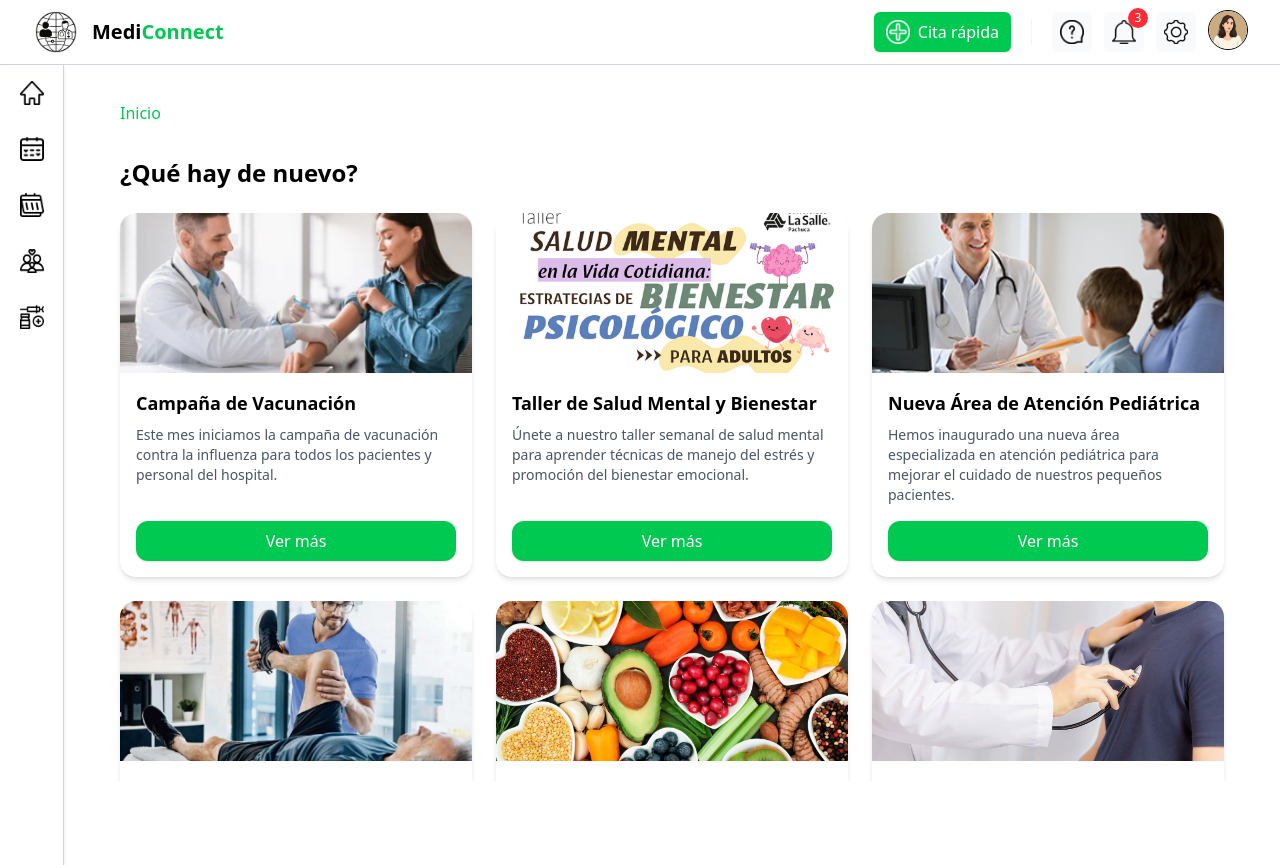
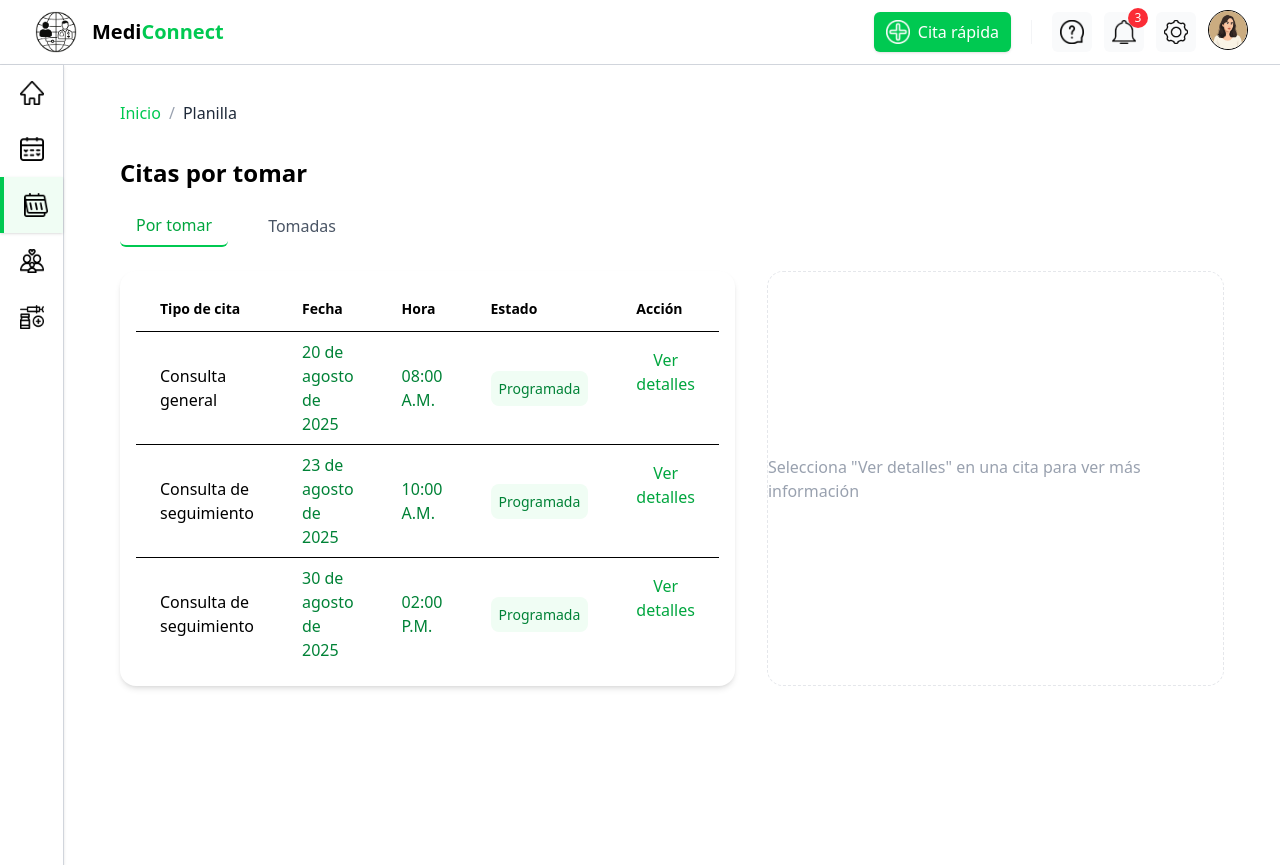
Before and after one commit to Cabrales16/MediConnect, a React (Vite) app: page /planilla in a window 1280 px wide. Before the commit this address led to /paciente/inicio. Built offline with nearby package versions, Linux system fonts and the light colour scheme.

Commit message:
Adjunto cambios en planilla

```diff
--- a/src/App.jsx
+++ b/src/App.jsx
@@ -1,51 +1,16 @@
 import React, { useEffect } from "react";
-import { BrowserRouter as Router, Routes, Route, Navigate } from "react-router-dom";
-
-import PacienteLayout from "./Paciente/PacienteLayout.jsx";
-import MedicoLayout from "./Medico/MedicoLayout";
-import AdminLayout from "./Admin/AdminLayout";
-import Login from "./InicioSesion/InicioSesión";
+import PacienteLayout from "./Paciente/PacienteLayout"
 
 export default function App() {
+  // Esto es para eliminar el scroll de la página
   useEffect(() => {
-    document.body.style.overflow = "hidden";
+    document.body.style.overflow = "hidden"; // Elimina scroll
     return () => {
-      document.body.style.overflow = "";
+      document.body.style.overflow = ""; // Limpieza si App se desmonta
     };
   }, []);
 
-  // Simulación: aquí deberías obtener el rol real desde contexto, localStorage o backend
-  const userRole = "paciente"; // "medico", "admin" o null si no hay sesión
-
   return (
-    <Router>
-      <Routes>
-        {/* Página de Login */}
-        <Route path="/login" element={<Login />} />
-
-        {/* Layouts por rol */}
-        {userRole === "paciente" && (
-          <Route path="/paciente/*" element={<PacienteLayout />} />
-        )}
-        {userRole === "medico" && (
-          <Route path="/medico/*" element={<MedicoLayout />} />
-        )}
-        {userRole === "admin" && (
-          <Route path="/admin/*" element={<AdminLayout />} />
-        )}
-
-        {/* Fallback: redirige según el rol o al login */}
-        <Route
-          path="*"
-          element={
-            userRole ? (
-              <Navigate to={`/${userRole}`} replace />
-            ) : (
-              <Navigate to="/login" replace />
-            )
-          }
-        />
-      </Routes>
-    </Router>
+    <PacienteLayout />
   );
 }
--- a/src/Paciente/PacienteLayout.jsx
+++ b/src/Paciente/PacienteLayout.jsx
@@ -1,6 +1,5 @@
-// src/layouts/PacienteLayout.jsx
-import React from "react";
-import { Routes, Route, Navigate } from "react-router-dom";
+import React, { useEffect } from "react";
+import { BrowserRouter as Router, Routes, Route, Navigate } from "react-router-dom";
 import Navbar from "./components/Navbar/Navbar";
 import Sidebar from "./components/Menu/SideBar";
 import InicioCont from "./pages/InicioCont";
@@ -10,7 +9,16 @@ import FamiliaresCont from "./pages/FamiliaresCont";
 import IndMedicasCont from "./pages/IndMedicasCont";
 
 export default function PacienteLayout() {
+  // Esto es para eliminar el scroll de la página
+  useEffect(() => {
+    document.body.style.overflow = "hidden"; // Elimina scroll
+    return () => {
+      document.body.style.overflow = ""; // Limpieza si App se desmonta
+    };
+  }, []);
+
   return (
+    <Router>
       <div className="flex flex-col min-h-screen bg-white">
         {/* Navbar */}
         <header className="w-full">
@@ -27,16 +35,16 @@ export default function PacienteLayout() {
           {/* Contenido principal */}
           <main className="flex-1 p-6">
             <Routes>
-            {/* Importante: rutas relativas */}
-            <Route index element={<Navigate to="inicio" replace />} />
-            <Route path="inicio" element={<InicioCont />} />
-            <Route path="citas" element={<CitasCont />} />
-            <Route path="planilla" element={<PlanillaCont />} />
-            <Route path="familiares" element={<FamiliaresCont />} />
-            <Route path="indicaciones" element={<IndMedicasCont />} />
+              <Route path="/" element={<Navigate to="/inicio" replace />} />
+              <Route path="/inicio" element={<InicioCont />} />
+              <Route path="/citas" element={<CitasCont />} />
+              <Route path="/planilla" element={<PlanillaCont />} />
+              <Route path="/familiares" element={<FamiliaresCont />} />
+              <Route path="/indicaciones" element={<IndMedicasCont />} />
             </Routes>
           </main>
         </div>
       </div>
+    </Router>
   );
 }
--- a/src/Paciente/components/Planilla/CitaDetails.jsx
+++ b/src/Paciente/components/Planilla/CitaDetails.jsx
@@ -18,7 +18,7 @@ export default function CitaDetails({ cita, mode = "por", onClose }) {
             <h3 className="text-lg font-semibold">{cita.tipo}</h3>
             <p className="text-sm text-gray-500">{cita.fechaReadable} • {cita.hora}</p>
           </div>
-          <button onClick={onClose} className="text-gray-400 hover:text-gray-600">Cerrar ✕</button>
+          <button onClick={onClose} className="text-gray-400 hover:text-gray-600">✕</button>
         </div>
 
         <div className="flex gap-6 flex-1">
--- a/src/Paciente/components/Planilla/PlanillaTable.jsx
+++ b/src/Paciente/components/Planilla/PlanillaTable.jsx
@@ -10,23 +10,22 @@ export default function PlanillaTable({ mode = "por", porTomar = [], tomadas = [
           <thead>
             <tr className="text-left text-sm">
               <th className="px-6 py-3 text-black">Tipo de cita</th>
-              <th className="px-6 py-3 text-green-700">Fecha</th>
-              <th className="px-6 py-3 text-green-700">Hora</th>
-              {mode === "tomadas" && <th className="px-6 py-3 text-green-700">Médico</th>}
-              <th className="px-6 py-3 text-green-700">Estado</th>
-              <th className="px-6 py-3 text-green-700">Acción</th>
+              <th className="px-6 py-3 text-black">Fecha</th>
+              <th className="px-6 py-3 text-black">Hora</th>
+              <th className="px-6 py-3 text-black">Estado</th>
+              <th className="px-6 py-3 text-black">Acción</th>
             </tr>
           </thead>
 
           <tbody>
             {rows.map((r) => (
               <tr key={r.id} className="border-t">
-                <td className="px-6 py-4 text-black align-top w-1/3">{r.tipo}</td>
-                <td className="px-6 py-4 text-green-700 align-top">{r.fechaReadable || r.fecha}</td>
-                <td className="px-6 py-4 text-green-700 align-top">{r.hora}</td>
-                {mode === "tomadas" && <td className="px-6 py-4 text-green-700 align-top">{r.medico}</td>}
-                <td className="px-6 py-4 text-green-700 align-top">
-                  <span className="px-3 py-1 bg-green-50 text-green-700 rounded-full text-sm">{r.estado || "Tomada"}</span>
+                <td className="px-6 py-2 text-black  w-1/4">{r.tipo}</td>
+                <td className="px-6 py-2 text-green-700 w-1/4">{r.fechaReadable || r.fecha}</td>
+                <td className="px-6 py-2 text-green-700">{r.hora}</td>
+
+                <td className="px-6 py-2 text-green-700">
+                  <span className="px-2 py-2 bg-green-50 text-green-700 rounded-lg text-sm">{r.estado || "Programada"}</span>
                 </td>
                 <td className="px-6 py-4 text-green-700 align-top">
                   <button
```
Also changed, not shown: src/main.jsx (line endings or trailing spaces). Lines whose indentation alone changed are shown as unchanged.
